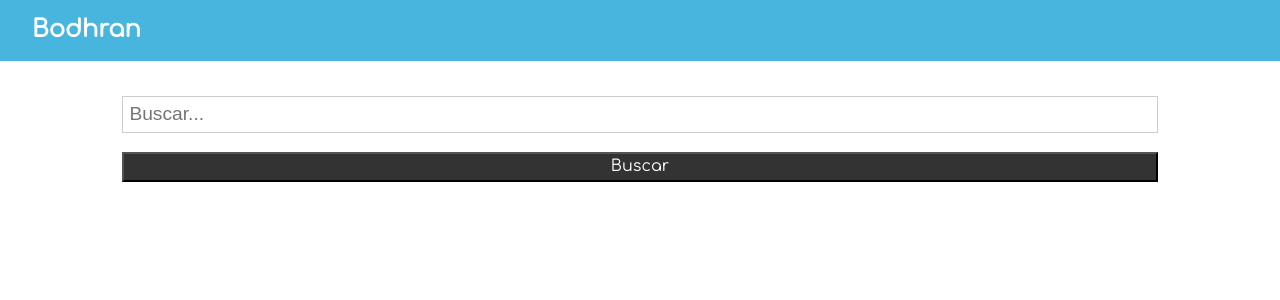
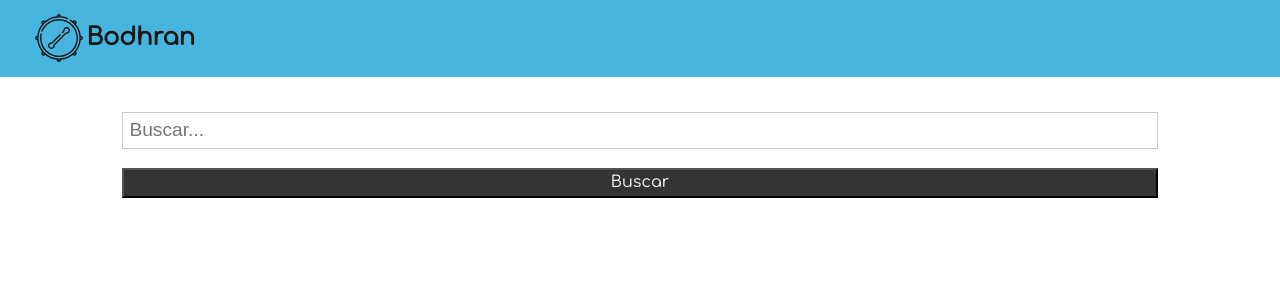
Before and after one commit to ditasmer/bodhran, a React (Create React App) app: page / in a window 1280 px wide. Shown: the top 300 px of the page. Built offline with nearby package versions, Linux system fonts and the light colour scheme.

Commit message:
Spinner, vertical list albums, header custom

```diff
--- a/src/App.css
+++ b/src/App.css
@@ -24,7 +24,7 @@
   align-items: center;
   justify-content: center;
   font-size: calc(10px + 2vmin);
-  color: white;
+  color: rgb(0, 0, 0);
 }
 
 .App-link {
@@ -84,7 +84,7 @@ img {
 /* Navbar */
 .navbar {
   display: flex;
-  justify-content: space-between;
+  justify-content: flex-start;
   align-items: center;
   padding: 0.7rem 2rem;
   z-index: 1;
@@ -117,7 +117,7 @@ img {
 .badge-primary,
 .alert-primary {
   background: var(--primary-color);
-  color: #fff;
+  color: rgb(0, 0, 0);
 }
 
 .round-img {
--- a/src/components/Albums.js
+++ b/src/components/Albums.js
@@ -1,11 +1,15 @@
 import React, { Component } from "react";
 import AlbumItem from "./AlbumItem";
+import Spinner from "./Spinner";
+import PropTypes from "prop-types";
 
 class Albums extends Component {
-
   render() {
+    if (this.props.loading) {
+      return <Spinner />;
+    } else {
       return (
-      <div style={albumStyle}>
+        <div style={albumVerticalListStyle}>
           {this.props.albums.map((album, index) => (
             <AlbumItem key={index} album={album} />
           ))}
@@ -13,11 +17,22 @@ class Albums extends Component {
       );
     }
   }
+}
+
+Albums.propTypes = {
+  albums: PropTypes.array.isRequired,
+  loading: PropTypes.bool.isRequired
+}
 
 const albumStyle = {
-  display: 'grid',
-  gridTemplateColumns: 'repeat(4, 1fr)',
-  gridGap: '1rem'
-}
+  display: "grid",
+  gridTemplateColumns: "repeat(4, 1fr)",
+  gridGap: "1rem",
+};
+const albumVerticalListStyle = {
+  display: "block",
+  gridGap: "1rem",
+  float: "center",
+};
 
 export default Albums;
--- a/src/components/Navbar.js
+++ b/src/components/Navbar.js
@@ -1,5 +1,6 @@
 import React, { Component } from "react";
 import PropTypes from "prop-types";
+import myIcon from '../img/bodhran.svg';
 
 export class Navbar extends Component {
   static defaultProps = {
@@ -13,10 +14,16 @@ export class Navbar extends Component {
   render() {
     return (
       <nav className="navbar bg-primary">
+        <img src={myIcon} style={iconStyle} />
         <h1>{this.props.title}</h1>
       </nav>
     );
   }
 }
+const iconStyle = {
+  width: "3em",
+  margin: "0.2em"
+
+};
 
 export default Navbar;
--- /dev/null
+++ b/src/components/Spinner.js
@@ -0,0 +1,10 @@
+import React , { Fragment} from 'react';
+import spinner from '../img/spinner.gif';
+ const Spinner = () => {
+    return (
+        <Fragment>
+            <img src={spinner} alt="Loading..." style={{ width: '200px', margin: 'auto', display: 'block' }} />
+        </Fragment>
+    )
+}
+export default Spinner
```
Also changed, not shown: src/App.js (+0 -12 lines), src/img/bodhran.svg (added), src/img/spinner.gif (added). Lines whose indentation alone changed are shown as unchanged.
